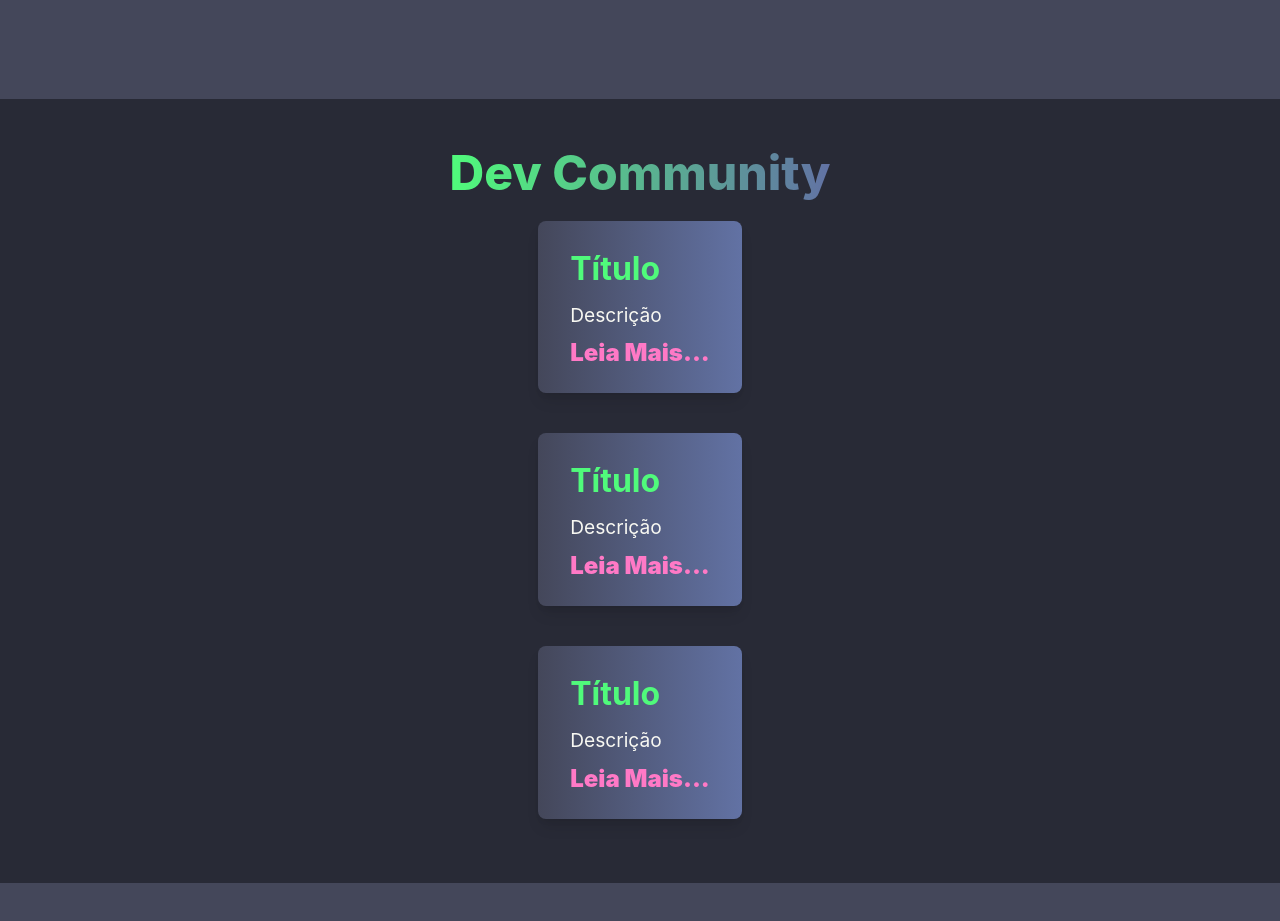
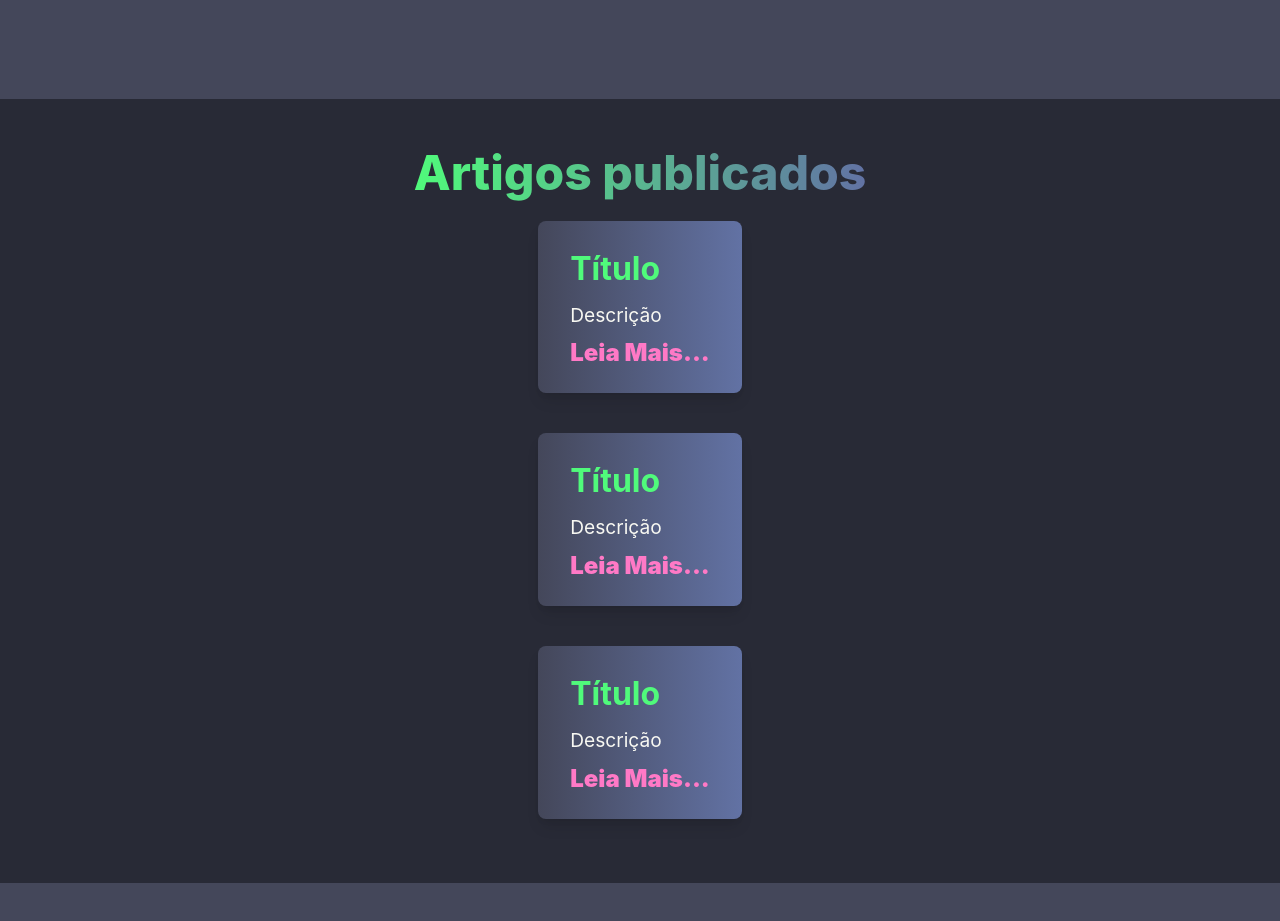
Before and after one commit to AbraaoM/portfolio, a Next.js app: page / in a window 1280 px wide. Shown: the part 1580-2501 px from the top of the page. Built offline with nearby package versions, Linux system fonts and the light colour scheme; no server answers.

Commit message:
update title of articles section

```diff
--- a/components/devSection/devSection.tsx
+++ b/components/devSection/devSection.tsx
@@ -75,7 +75,7 @@ export function DevSection(){
           fontWeight="extrabold"
           lineHeight="2em"
         >
-          Dev Community
+          Artigos publicados
         </Text>
       </Center>
       <Center>
```
